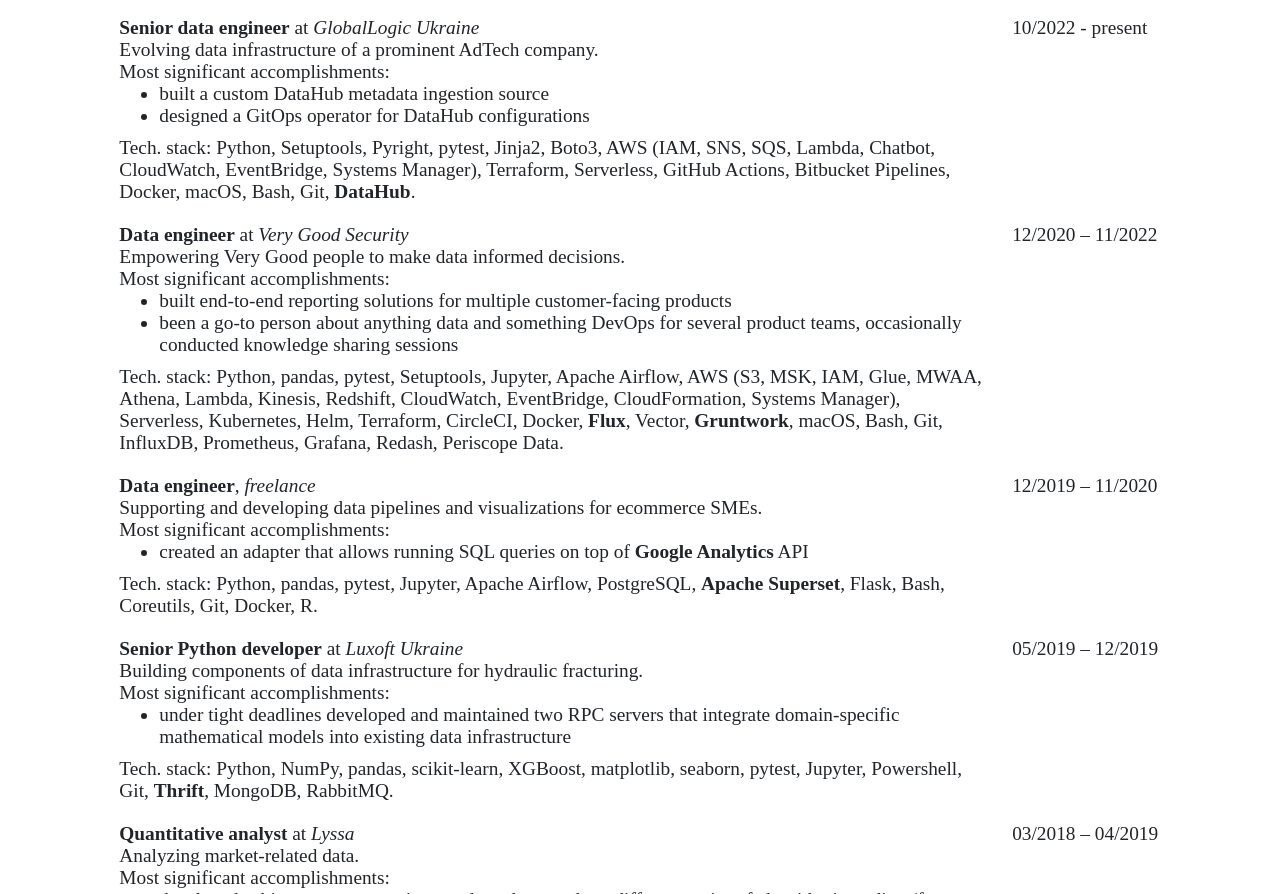
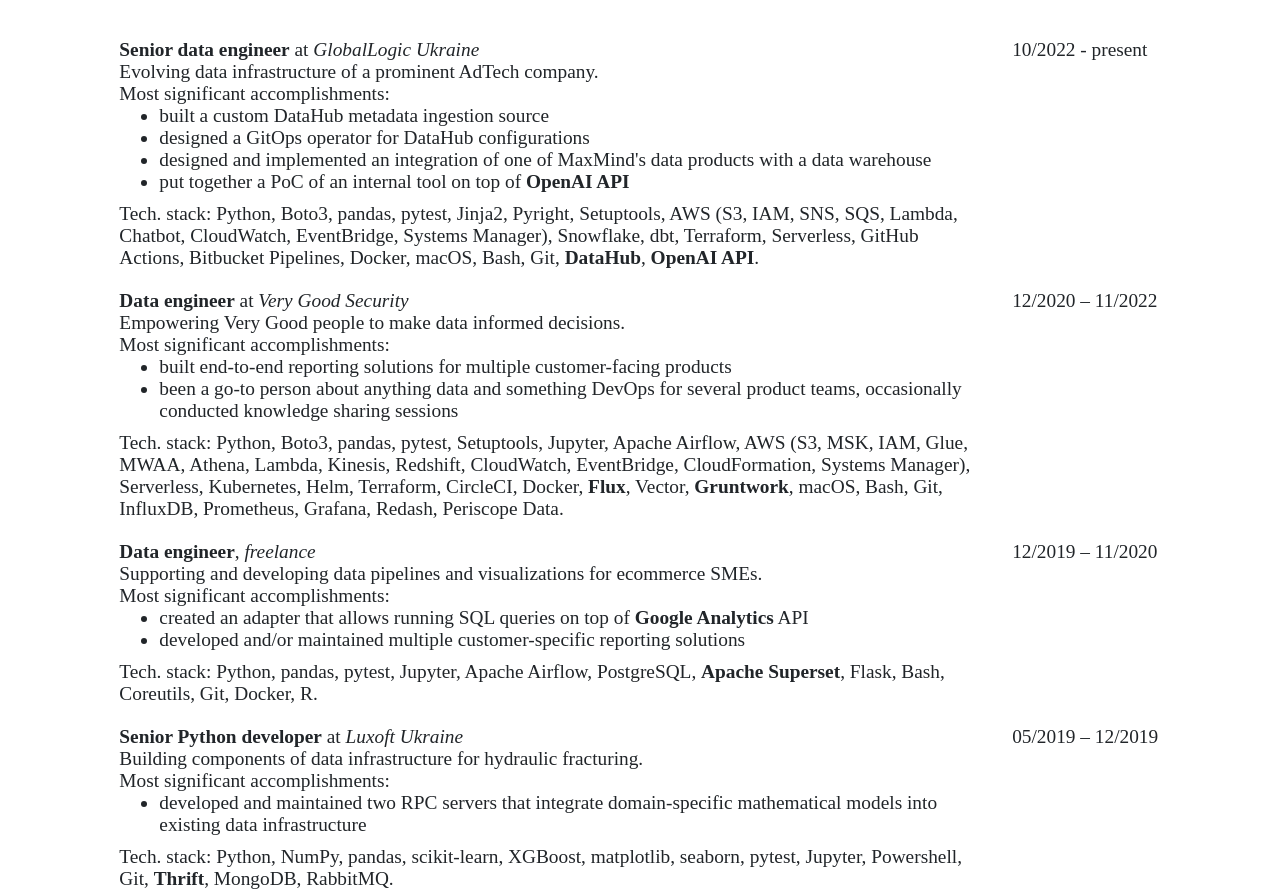
Before and after one commit to ihor-durnopianov/cv, a plain HTML site: page index.html in a window 1280 px wide. Shown: the part 760-1654 px from the top of the page. Drawn offline with nearby package versions, Linux system fonts and the light colour scheme.

Commit message:
Update GlobalLogic + a bit of housekeeping

```diff
--- a/index.html
+++ b/index.html
@@ -48,6 +48,7 @@
           <li>version-control ALL of my workstation configs</li>
           <li>make heavy use of GitHub gists and VS Code snippets (and version-control them)</li>
           <li>occasionally make command-line tools for personal use – see background-usefulizer, intristic, nbdev-light, snip, etc. @ <a href="https://github.com/ihor-durnopianov">https://github.com/ihor-durnopianov</a></li>
+          <li>have paid subscriptions to multiple AI-based dev tools</li>
         </ul>
       </li>
       <li>Pythoneer – studied <b>Fluent Python</b> by Luciano Ramalho, “stay tuned” to the language changes</li>
@@ -75,16 +76,20 @@
         <ul>
           <li>built a custom DataHub metadata ingestion source</li>
           <li>designed a GitOps operator for DataHub configurations</li>
+          <li>designed and implemented an integration of one of MaxMind's data products with a data warehouse</li>
+          <li>put together a PoC of an internal tool on top of <b>OpenAI API</b></li>
         </ul>
         <div>Tech. stack:
           Python,
-            Setuptools,
-            Pyright,
+            Boto3,
+            pandas,
             pytest,
             Jinja2,
-            Boto3,
+            Pyright,
+            Setuptools,
           AWS
-            (IAM,
+            (S3,
+            IAM,
             SNS,
             SQS,
             Lambda,
@@ -92,9 +97,11 @@
             CloudWatch,
             EventBridge,
             Systems Manager),
+          Snowflake, dbt,
           Terraform, Serverless, GitHub Actions, Bitbucket Pipelines, Docker,
           macOS, Bash, Git,
-          <b>DataHub</b>.</div>
+          <b>DataHub</b>,
+          <b>OpenAI API</b>.</div>
       </td>
       <td class="col-2">10/2022 - present</td>
     </tr>
@@ -111,6 +118,7 @@
         </ul>
         <div>Tech. stack:
           Python,
+            Boto3,
             pandas,
             pytest,
             Setuptools,
@@ -148,6 +156,7 @@
         Most significant accomplishments:
         <ul>
           <li>created an adapter that allows running SQL queries on top of <b>Google Analytics</b> API</li>
+          <li>developed and/or maintained multiple customer-specific reporting solutions</li>
         </ul>
         <div>Tech. stack:
           Python,
@@ -171,7 +180,7 @@
         <br>
         Most significant accomplishments:
         <ul>
-          <li>under tight deadlines developed and maintained two RPC servers that integrate domain-specific mathematical models into existing data infrastructure</li>
+          <li>developed and maintained two RPC servers that integrate domain-specific mathematical models into existing data infrastructure</li>
         </ul>
         <div>Tech. stack:
           Python,
@@ -228,6 +237,7 @@
           <li>implemented the memory-efficient storage of polyhedral shapes</li>
           <li>puzzled out and fixed the state-of-the-art broad-phase contact detection algorithm, improved the narrow-phase collision detection algorithm</li>
           <li>introduced the cache-friendly storage of contact information</li>
+          <li>built multiple helper tools for data exploration and visualization</li>
         </ul>
         Proved the ability to cope with complex scientific tasks.
         <br>
```
